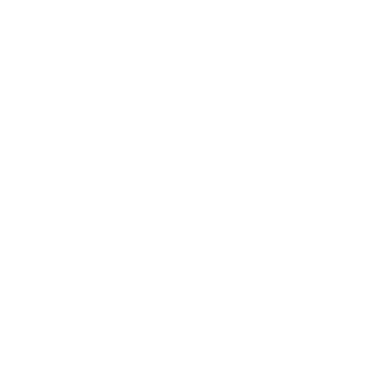
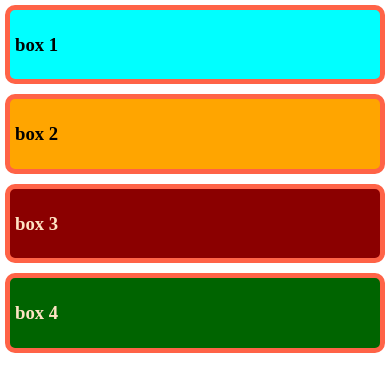
Before and after one commit to ikmat-rabib/my-first-github-repo, a plain HTML site: page index.html in a window 390 px wide. Drawn offline with Linux system fonts and the light colour scheme.

Commit message:
testing responsive in an alternative easy way

```diff
--- a/index.html
+++ b/index.html
@@ -1,11 +1,87 @@
 <!DOCTYPE html>
 <html lang="en">
+
 <head>
     <meta charset="UTF-8">
     <meta name="viewport" content="width=device-width, initial-scale=1.0">
     <title>my first git repo</title>
+    <style>
+        /*internal style  */
+        .box1,
+        .box2,
+        .box3,
+        .box4 {
+            border: 5px solid tomato;
+            border-radius: 10px;
+            padding: 5px;
+            margin: 5px;
+        }
+
+        .box1 {
+            grid-area: box1;
+            background-color: aqua;
+        }
+
+        .box2 {
+            background-color: orange;
+            grid-area: box2;
+        }
+
+        .box3 {
+            grid-area: box3;
+            background-color: darkred;
+            color: bisque;
+        }
+
+        .box4 {
+            grid-area: box4;
+            background-color: darkgreen;
+            color: bisque;
+        }
+
+        .container {
+            display: grid;
+            width: 100%;
+            margin: 0 auto;
+            border-color: rgba(207, 0, 41, 0.932);
+            grid-template-areas:
+
+                "box1 box1 box2 box2"
+                "box1 box1 box3 box4"
+            ;
+        }
+
+        @media screen and (max-width: 576px) {
+            .container {
+
+                border-color: rgb(224, 8, 224);
+                grid-template-areas:
+                    "box1"
+                    "box2"
+                    "box3"
+                    "box4";
+            }
+
+        }
+    </style>
 </head>
-<body>
+
+<body class="container">
+
+    <!-- media query practice task 2 -->
+    <div class="box1">
+        <h3>box 1</h3>
+    </div>
+    <div class="box2">
+        <h3>box 2</h3>
+    </div>
+    <div class="box3">
+        <h3>box 3</h3>
+    </div>
+    <div class="box4">
+        <h3>box 4</h3>
+    </div>
 
 </body>
+
 </html>
```
